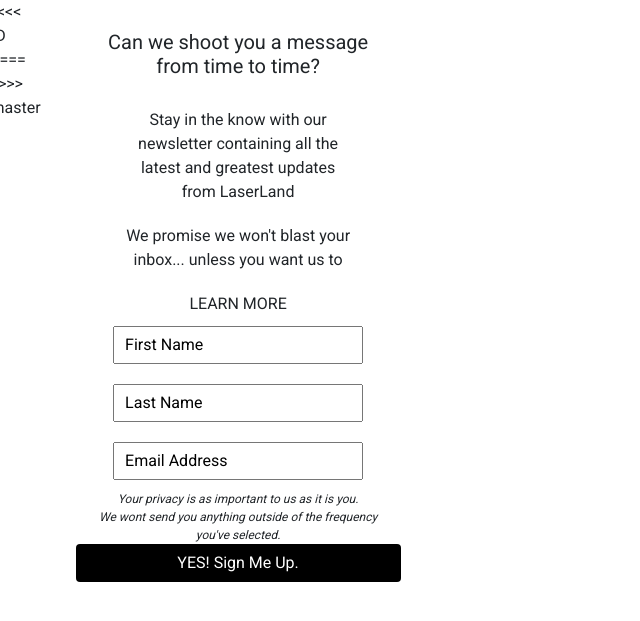
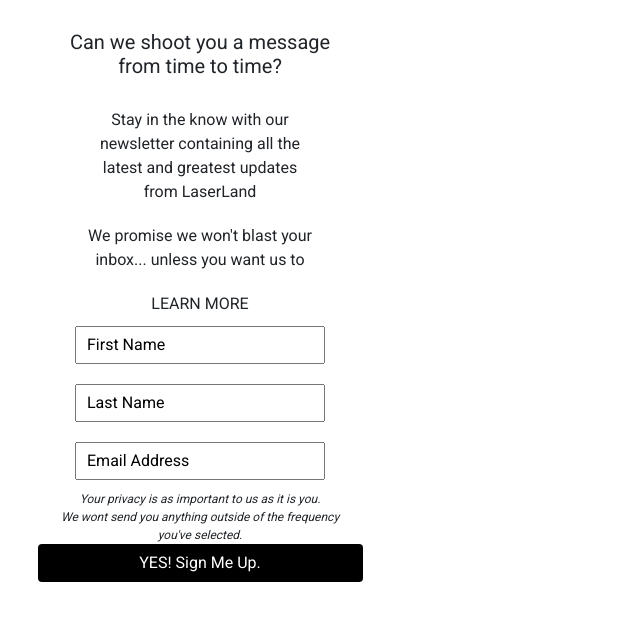
Before and after one commit to csgill32/lasertag, a Django app: page / in a window 1280 px wide. Shown: the top 621 px of the page, without its empty margins (0-640 px from the left). Run offline with Django 3.2, Linux system fonts and the light colour scheme; some libraries are stand-ins or nearby versions.

Commit message:
resolved conflict

```diff
--- a/main_app/static/css/styles.css
+++ b/main_app/static/css/styles.css
@@ -1,6 +1,3 @@
-body {
-    font-family: 'Roboto', sans-serif;
-}
 
 table {
     border-collapse: collapse;
@@ -55,11 +52,11 @@
     font-weight: bolder;
 }
 
-body {
+/* body {
     max-width: 400px;
     display: flex;
     justify-content: center;
-}
+} */
 
 .row {
     margin-left: 0;
--- a/main_app/templates/base.html
+++ b/main_app/templates/base.html
@@ -7,16 +7,13 @@
     <meta name="viewport" content="width=device-width, initial-scale=1.0">
     <link rel="stylesheet" href="https://stackpath.bootstrapcdn.com/bootstrap/4.5.0/css/bootstrap.min.css"
         integrity="sha384-9aIt2nRpC12Uk9gS9baDl411NQApFmC26EwAOH8WgZl5MYYxFfc+NcPb1dKGj7Sk" crossorigin="anonymous">
-<<<<<<< HEAD
     <link href='https://fonts.googleapis.com/css?family=Roboto' rel='stylesheet'>
     <style>
         body {
             font-family: 'Roboto';
         }
     </style>
-=======
-        <link rel="stylesheet" href="{% static 'css/styles.css' %}">
->>>>>>> submaster
+    <link rel="stylesheet" href="{% static 'css/styles.css' %}">
     <script src="https://code.jquery.com/jquery-3.5.1.slim.min.js"
         integrity="sha384-DfXdz2htPH0lsSSs5nCTpuj/zy4C+OGpamoFVy38MVBnE+IbbVYUew+OrCXaRkfj" crossorigin="anonymous"
         defer></script>
```
